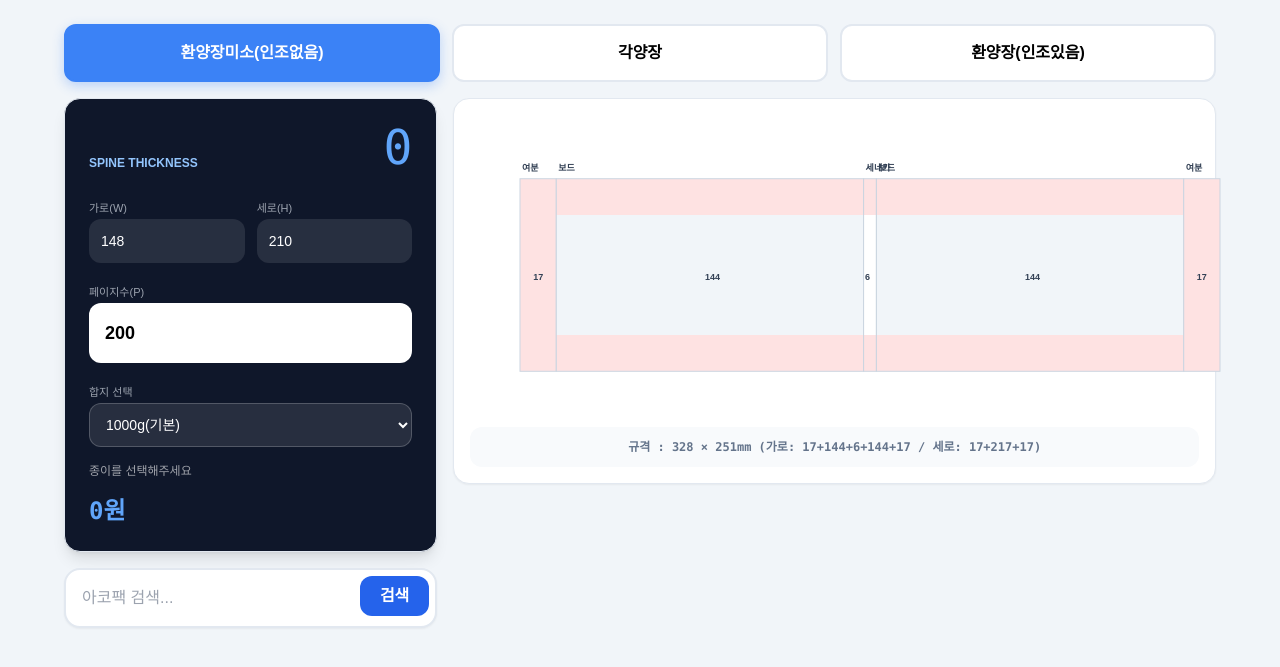
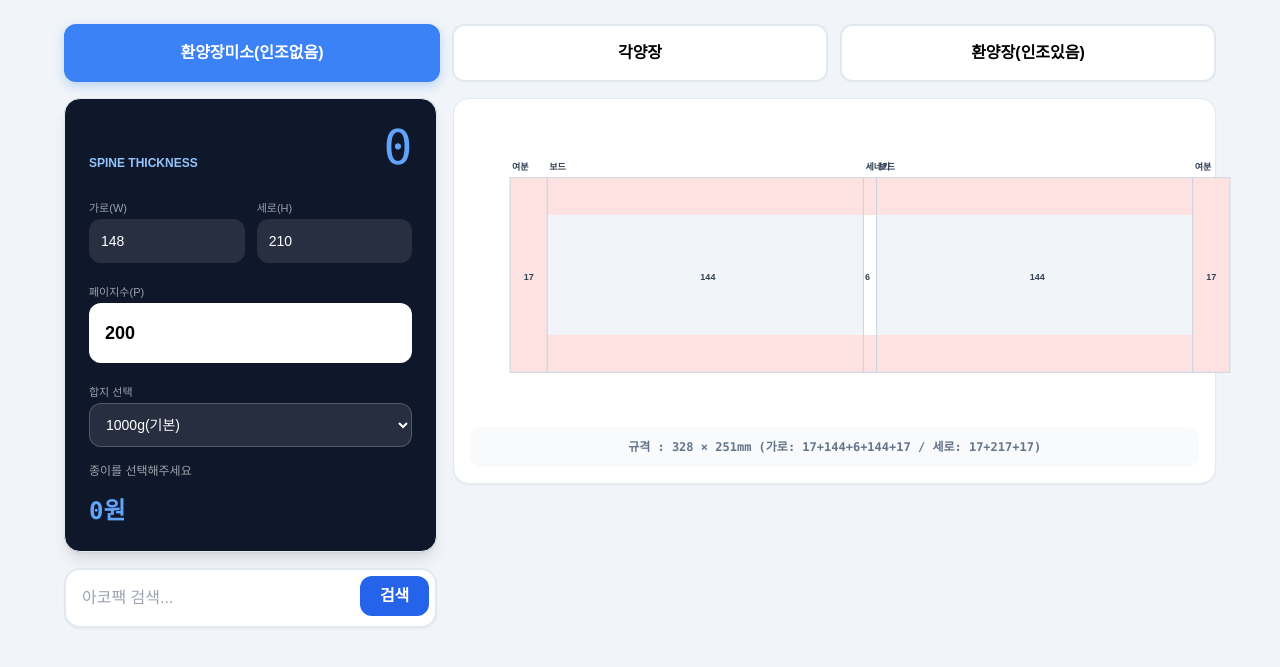
Before and after one commit to goodnotes2/paper, a Flask app: page / in a window 1280 px wide. Shown: the top 667 px of the page. Run offline with Flask 3, Linux system fonts and the light colour scheme; the visitor is signed in with stand-in values (Sample User, id 1); some libraries are stand-ins or nearby versions; some web fonts are replaced.

Commit message:
가운데 정렬

```diff
--- a/templates/index.html
+++ b/templates/index.html
@@ -206,7 +206,7 @@
             const cvs = document.getElementById('mainCanvas'), ctx = cvs.getContext('2d');
             ctx.clearRect(0, 0, cvs.width, cvs.height);
             const totalW_v = bleed*2 + board*2 + (joint*2) + (spine || 0);
-            const scale    = 700 / Math.max(totalW_v, 300);
+            const scale    = (cvs.width - 80) / Math.max(totalW_v, 300);
             const drawH    = Math.min(120 * (h_val / 210), 160);
             const bleedH   = bleed * scale;
             const y_s      = (cvs.height - (drawH + bleedH * 2)) / 2 + 10;
```
